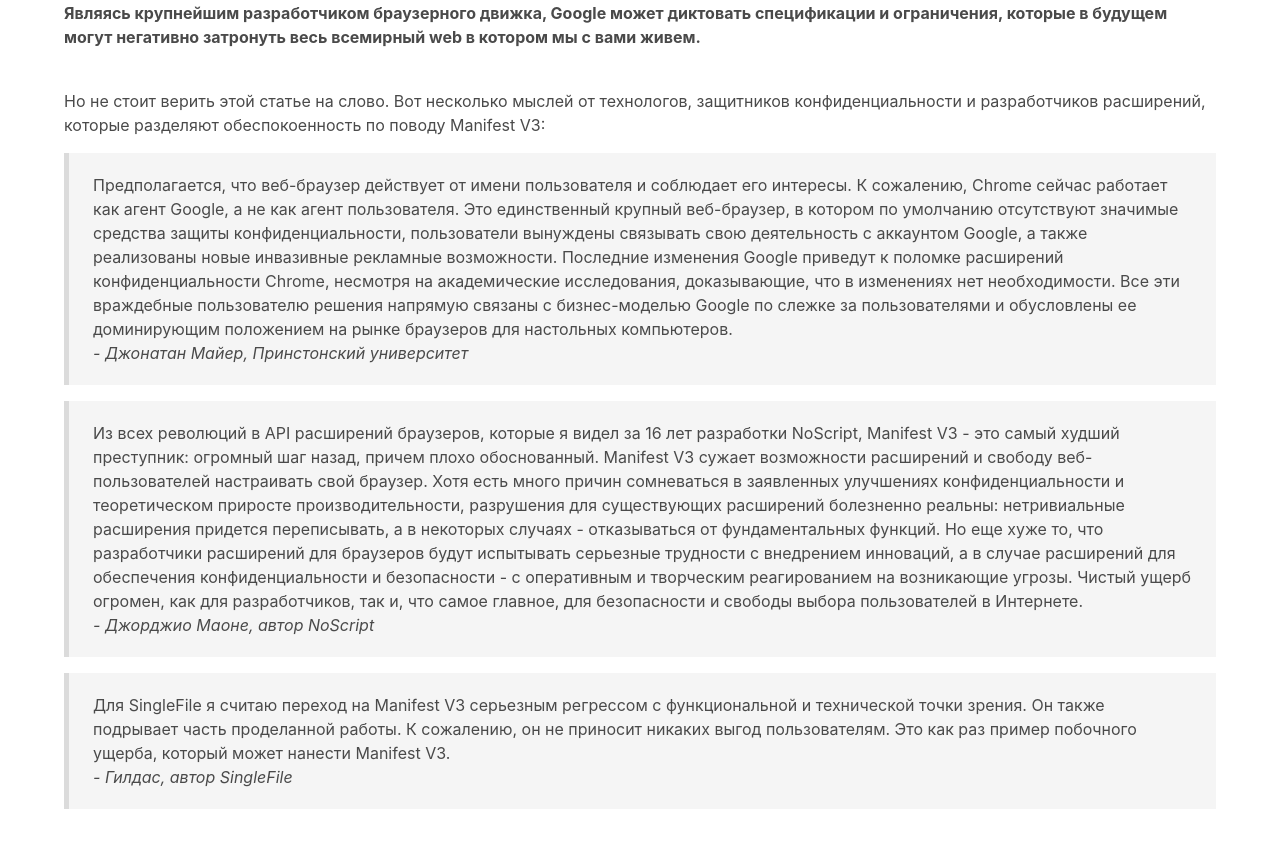
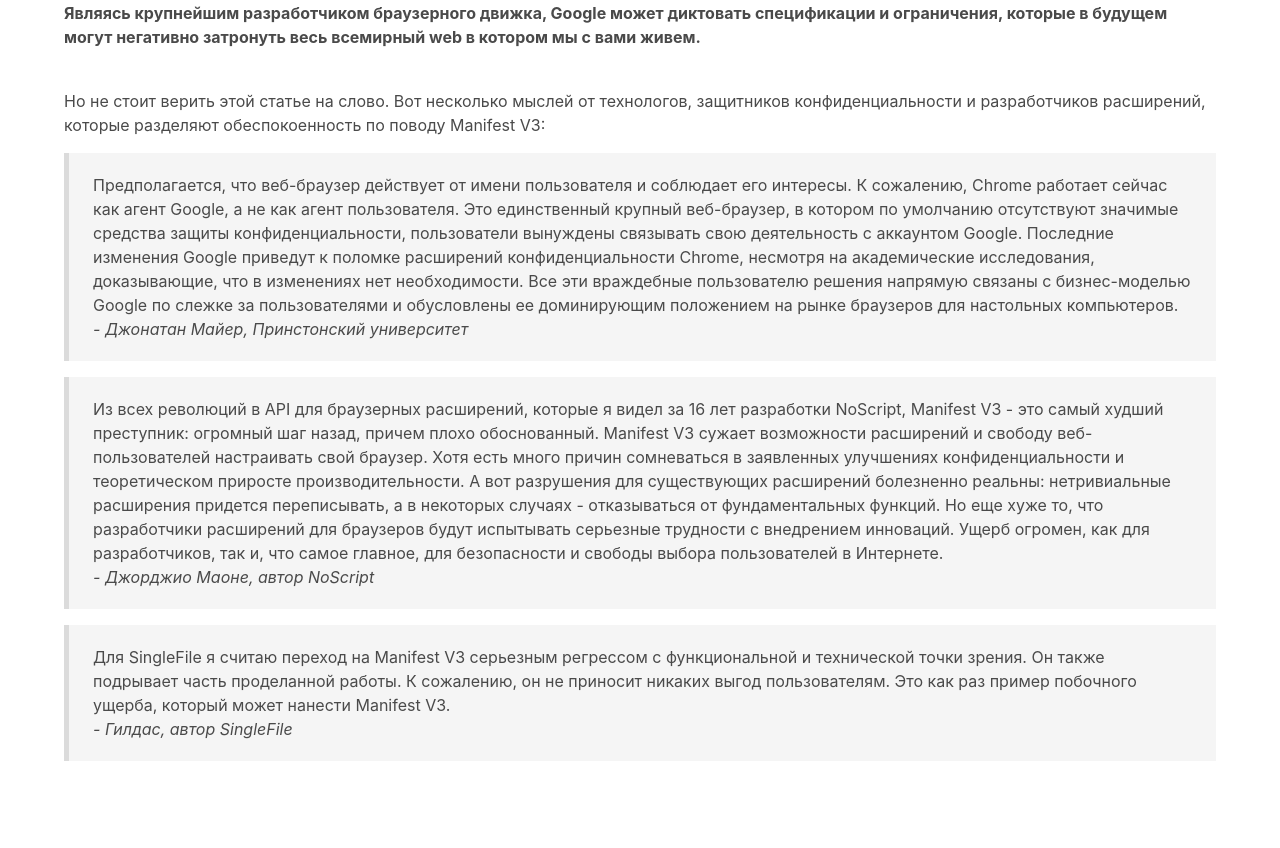
Before and after one commit to xdettlaff/useit, a plain HTML site: page site/ru/index.html in a window 1280 px wide. Shown: the part 1146-1994 px from the top of the page. After the commit the page ends 1955 px from the top, so only its background shows below. Drawn offline with nearby package versions, Linux system fonts and the light colour scheme; files that its build step writes are made by us from their sources.

Commit message:
update ru

```diff
--- a/site/ru/index.html
+++ b/site/ru/index.html
@@ -30,7 +30,7 @@
           <li>
             <a href="#adblock-restrictions">Ограничение блокировщиков рекламы</a>
           </li>
-          <li>TODO.</li>
+          <li>TODO</li>
         </ul>
       </div>
     </div>
@@ -111,9 +111,9 @@
 
         <blockquote>
           Предполагается, что веб-браузер действует от имени пользователя и соблюдает его интересы. К сожалению,
-          Chrome сейчас работает как агент Google, а не как агент пользователя. Это единственный крупный веб-браузер,
+          Chrome работает сейчас как агент Google, а не как агент пользователя. Это единственный крупный веб-браузер,
           в котором по умолчанию отсутствуют значимые средства защиты конфиденциальности, пользователи вынуждены
-          связывать свою деятельность с аккаунтом Google, а также реализованы новые инвазивные рекламные возможности.
+          связывать свою деятельность с аккаунтом Google.
           Последние изменения Google приведут к поломке расширений конфиденциальности Chrome, несмотря на
           академические исследования, доказывающие, что в изменениях нет необходимости. Все эти враждебные
           пользователю решения напрямую связаны с бизнес-моделью Google по слежке за пользователями и обусловлены ее
@@ -123,15 +123,15 @@
         </blockquote>
 
         <blockquote>
-          Из всех революций в API расширений браузеров, которые я видел за 16 лет разработки NoScript, Manifest V3 -
+          Из всех революций в API для браузерных расширений, которые я видел за 16 лет разработки NoScript, Manifest V3
+          -
           это самый худший преступник: огромный шаг назад, причем плохо обоснованный. Manifest V3 сужает возможности
           расширений и свободу веб-пользователей настраивать свой браузер. Хотя есть много причин сомневаться в
-          заявленных улучшениях конфиденциальности и теоретическом приросте производительности, разрушения для
+          заявленных улучшениях конфиденциальности и теоретическом приросте производительности. А вот разрушения для
           существующих расширений болезненно реальны: нетривиальные расширения придется переписывать, а в некоторых
           случаях - отказываться от фундаментальных функций. Но еще хуже то, что разработчики расширений для браузеров
-          будут испытывать серьезные трудности с внедрением инноваций, а в случае расширений для обеспечения
-          конфиденциальности и безопасности - с оперативным и творческим реагированием на возникающие угрозы. Чистый
-          ущерб огромен, как для разработчиков, так и, что самое главное, для безопасности и свободы выбора
+          будут испытывать серьезные трудности с внедрением инноваций.
+          Ущерб огромен, как для разработчиков, так и, что самое главное, для безопасности и свободы выбора
           пользователей в Интернете.
           <br />
           <i>- Джорджио Маоне, автор NoScript</i>
```
